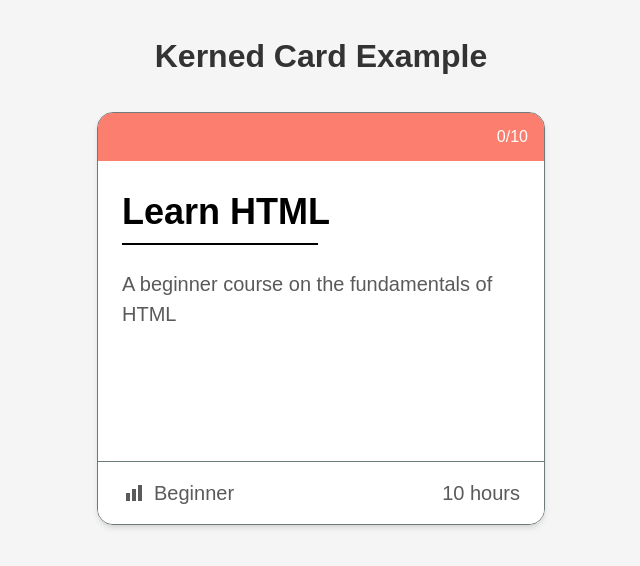
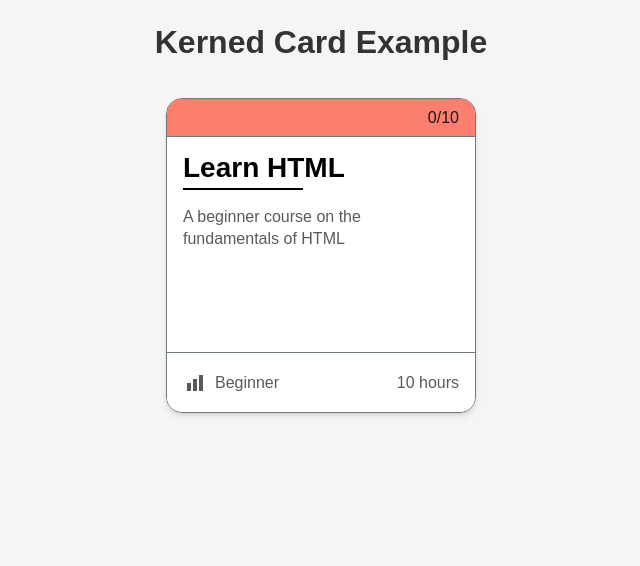
Before and after one commit to 0usernamee/dino-code, a Next.js app in the folder dino-code/: page /kerned-card-example in a window 1280 px wide. Shown: the top 566 px of the page, without its empty margins (319-959 px from the left). Built offline with nearby package versions, Linux system fonts and the light colour scheme.

Commit message:
fixed sizing of of the card to match figma fully

```diff
--- a/dino-code/app/components/KernedCard.js
+++ b/dino-code/app/components/KernedCard.js
@@ -35,7 +35,7 @@ export default function KernedCard({
           <p className={styles.cardDescription}>{description}</p>
         </div>
 
-        {/* Footer */}
+        {/* Footer - Ensuring this is always rendered */}
         <div className={styles.cardFooter}>
           <div className={styles.difficultyContainer}>
             <svg
--- a/dino-code/app/components/KernedCard.module.css
+++ b/dino-code/app/components/KernedCard.module.css
@@ -1,5 +1,6 @@
 .cardContainer {
-  max-width: 28rem; /* max-w-md */
+  width: 310px;
+  height: 315px;
   margin-left: auto;
   margin-right: auto;
 }
@@ -10,48 +11,72 @@
   border-radius: 1rem; /* rounded-2xl */
   box-shadow: 0 4px 6px -1px rgba(0, 0, 0, 0.1), 0 2px 4px -1px rgba(0, 0, 0, 0.06); /* shadow-md */
   transition: all 0.25s;
+  width: 100%;
+  height: 100%;
+  display: flex;
+  flex-direction: column;
 }
 
-.cardHeader {
-  padding: 0.75rem 1rem; /* py-3 px-4 */
-  text-align: right;
-  color: white;
-  font-weight: 500; /* font-medium */
+.card:hover {
+  transform: scale(1.04);
+  box-shadow: 0 10px 15px -3px rgba(0, 0, 0, 0.1), 0 4px 6px -2px rgba(0, 0, 0, 0.05);
 }
+
+  .cardHeader {
+    height: 38px; /* Exact header height from Figma */
+    padding: 0 1rem;
+    display: flex;
+    align-items: center;
+    justify-content: flex-end;
+    flex-shrink: 0;
+    border-bottom: #5a5a5a;
+    border-bottom: 1px solid #6e7b7d;
+  }
+
 
 .cardContent {
   background-color: white;
-  padding: 1.5rem; /* p-6 */
-  min-height: 300px; /* min-h-[300px] */
+  padding: 1rem;
+  flex: 1;
+  overflow-y: auto;
+  display: flex;
+  flex-direction: column;
 }
 
 .cardTitle {
-  font-size: 2.25rem; /* text-4xl */
+  font-size: 1.75rem; /* Adjusted for smaller card */
   font-weight: 700; /* font-bold */
   color: black;
+  line-height: 1.1;
+  word-wrap: break-word;
 }
 
 .titleUnderline {
   display: block;
   height: 2px;
-  width: 196px;
+  width: 120px;
   background-color: black;
   margin-top: 0.25rem; /* mt-1 */
+  max-width: 100%;
 }
 
 .cardDescription {
-  margin-top: 1.5rem; /* mt-6 */
+  margin-top: 1rem;
   color: #5a5a5a;
-  font-size: 1.25rem; /* text-xl */
+  font-size: 1rem; /* Adjusted for smaller card */
+  line-height: 1.4;
+  word-wrap: break-word;
 }
 
 .cardFooter {
   background-color: white;
   border-top: 1px solid #6e7b7d;
-  padding: 1rem 1.5rem; /* py-4 px-6 */
+  padding: 0.75rem 1rem;
   display: flex;
   justify-content: space-between;
   align-items: center;
+  flex-shrink: 0;
+  height: 60px;
 }
 
 .difficultyContainer {
@@ -62,17 +87,18 @@
 }
 
 .difficultyText {
-  font-size: 1.25rem; /* text-xl */
+  font-size: 1rem;
   font-weight: 500; /* font-medium */
 }
 
 .durationText {
-  font-size: 1.25rem; /* text-xl */
+  font-size: 1rem;
   color: #5a5a5a;
 }
 
-
-.card:hover {
-  transform: scale(1.04);
-  box-shadow: 0 10px 15px -3px rgba(0, 0, 0, 0.1), 0 4px 6px -2px rgba(0, 0, 0, 0.05);
+/* Reduce hover effect on mobile */
+@media (max-width: 768px) {
+  .card:hover {
+    transform: scale(1.02); /* smaller scale on mobile */
+  }
 }
--- a/dino-code/app/kerned-card-example/page.module.css
+++ b/dino-code/app/kerned-card-example/page.module.css
@@ -2,7 +2,7 @@
   display: flex;
   flex-direction: column;
   align-items: center;
-  padding: 2rem;
+  padding: 18px;
   min-height: 100vh;
   background-color: #f5f5f5;
 }
```
